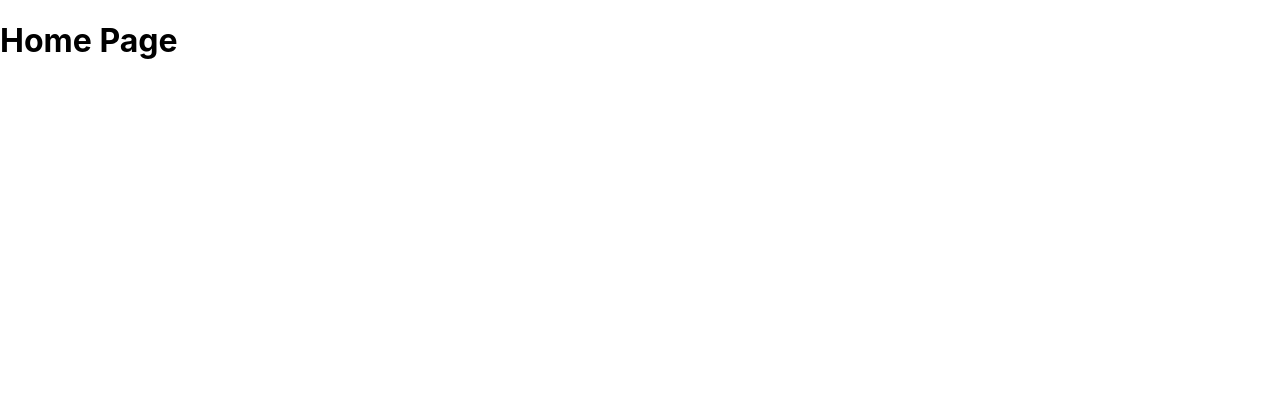
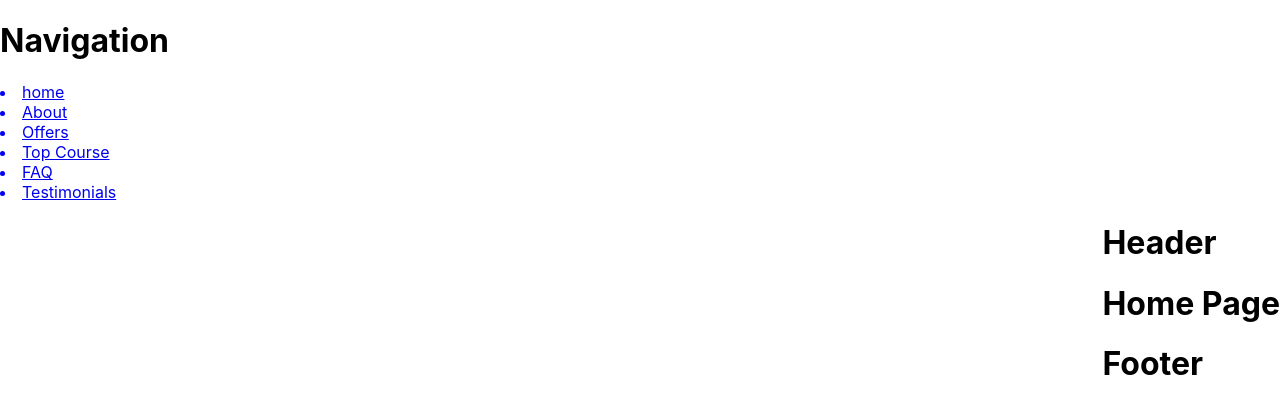
Before and after one commit to athallarizky/kelas-digital, a React (Create React App) app: page / in a window 1280 px wide. Shown: the top 414 px of the page. Built offline with nearby package versions, Linux system fonts and the light colour scheme.

Commit message:
add more route

```diff
--- a/src/App.js
+++ b/src/App.js
@@ -1,26 +1,17 @@
 import React from 'react';
 import {BrowserRouter as Router, Switch, Route} from 'react-router-dom';
-import Home from "./components/Landing-Pages/Home";
-import About from "./components/Landing-Pages/About";
-import Offers from "./components/Landing-Pages/Offers";
-import TopCourses from "./components/Landing-Pages/Top-Courses";
-import FAQ from "./components/Landing-Pages/FAQ";
-import Testimonials from "./components/Landing-Pages/Testimonials";
 
+import Layout from "./components/Landing-Pages/Layout";
+import PageNotFound from "./components/Shared/Page-Not-Found";
 import "./App.css";
 
 const App = () => {
-
-
   return(
     <Router>
       <Switch>
-        <Route path="/" component={Home} exact/>
-        <Route path="/about" component={About}/>
-        <Route path="/offers" component={Offers}/>
-        <Route path="/top-courses" component={TopCourses}/>
-        <Route path="/faq" component={FAQ} />
-        <Route path="/testimonials" component={Testimonials} />
+        <Route path="/login" exact component={PageNotFound} />
+        <Route path="/" component={Layout} />
+
       </Switch>
     </Router>
   )
--- /dev/null
+++ b/src/components/Landing-Pages/Layout/Footer/index.js
@@ -0,0 +1,9 @@
+import React from 'react';
+
+const Footer = () =>{
+    return(
+        <h1>Footer</h1>
+    )
+}
+
+export default Footer;
--- /dev/null
+++ b/src/components/Landing-Pages/Layout/Header/index.js
@@ -0,0 +1,9 @@
+import React from 'react';
+
+const Header = () =>{
+    return(
+        <h1>Header</h1>
+    )
+}
+
+export default Header;
--- /dev/null
+++ b/src/components/Landing-Pages/Layout/Navigation/index.js
@@ -0,0 +1,32 @@
+import React from 'react';
+import { Link } from 'react-router-dom';
+
+const Navigation = () =>{
+    return(
+        <>
+            <h1>Navigation</h1>
+            <div>
+                <Link to="/">
+                    <li>home</li>
+                </Link>
+                <Link to="/about">
+                    <li>About</li>
+                </Link>
+                <Link to="/offers">
+                    <li>Offers</li>
+                </Link>
+                <Link to="/top-course">
+                    <li>Top Course</li>
+                </Link>
+                <Link to="/faq">
+                    <li>FAQ</li>
+                </Link>
+                <Link to="/testimonials">
+                    <li>Testimonials</li>
+                </Link>
+            </div>
+        </>
+    )
+}
+
+export default Navigation;
--- /dev/null
+++ b/src/components/Landing-Pages/Layout/index.js
@@ -0,0 +1,39 @@
+import React from 'react';
+import {Switch, Route} from 'react-router-dom';
+
+import Navigation from './Navigation';
+import Header from './Header';
+import Footer from './Footer';
+
+import Home from '../Home';
+import About from '../About';
+import Offers from '../Offers';
+import TopCourses from "../Top-Courses";
+import FAQ from "../FAQ";
+import Testimonials from "../Testimonials";
+import PageNotFound from '../../Shared/Page-Not-Found';
+
+const Layout = () =>{
+    return(
+        <div className="wrapper">
+            <div className="left-pane">
+                <Navigation/>
+            </div>
+            <div className="right-pane" style={{float: "right"}}>
+                <Header/>
+                <Switch>
+                    <Route exact path='/' component={Home} />
+                    <Route path='/about' component={About} />
+                    <Route path='/offers' component={Offers} />
+                    <Route path='/top-course' component={TopCourses} />
+                    <Route path='/faq' component={FAQ} />
+                    <Route path='/testimonials' component={Testimonials} />
+                    <Route path='*' component={PageNotFound} />
+                </Switch>
+                <Footer/>
+            </div>
+        </div>
+    )
+}
+
+export default Layout;
--- /dev/null
+++ b/src/components/Shared/Page-Not-Found/index.js
@@ -0,0 +1,9 @@
+import React from 'react';
+
+const PageNotFound = () =>{
+    return(
+        <h1>404 Page Not Found</h1>
+    )
+}
+
+export default PageNotFound;
```
